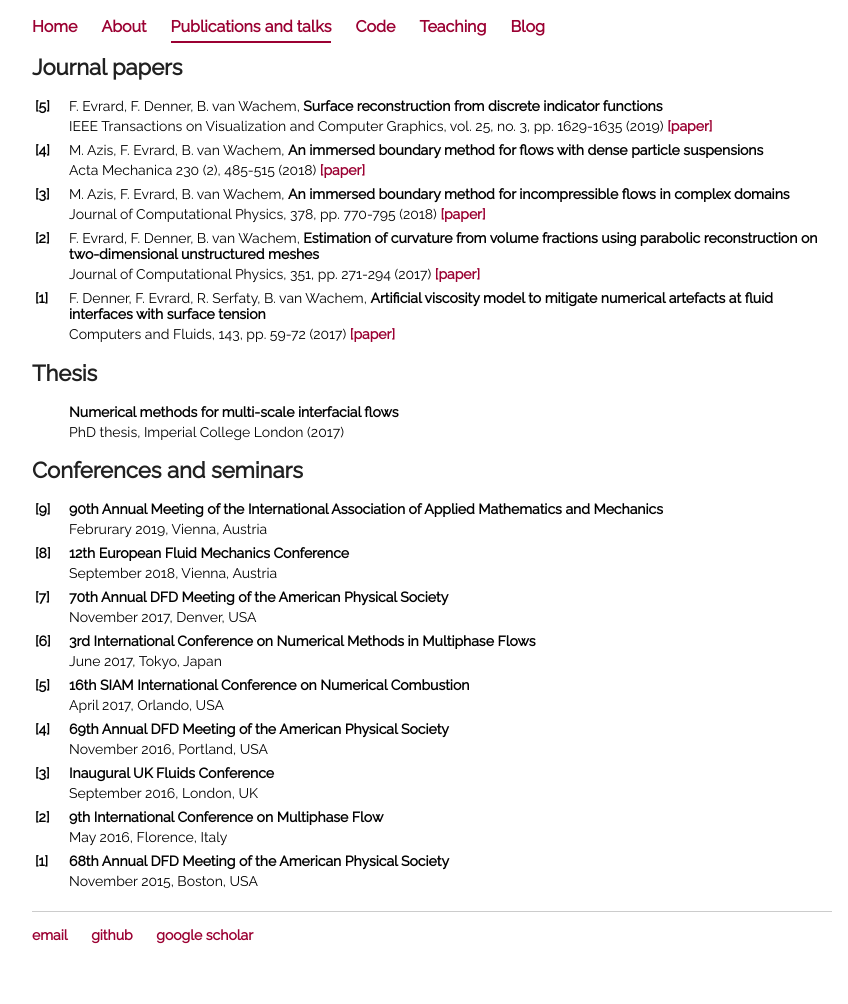
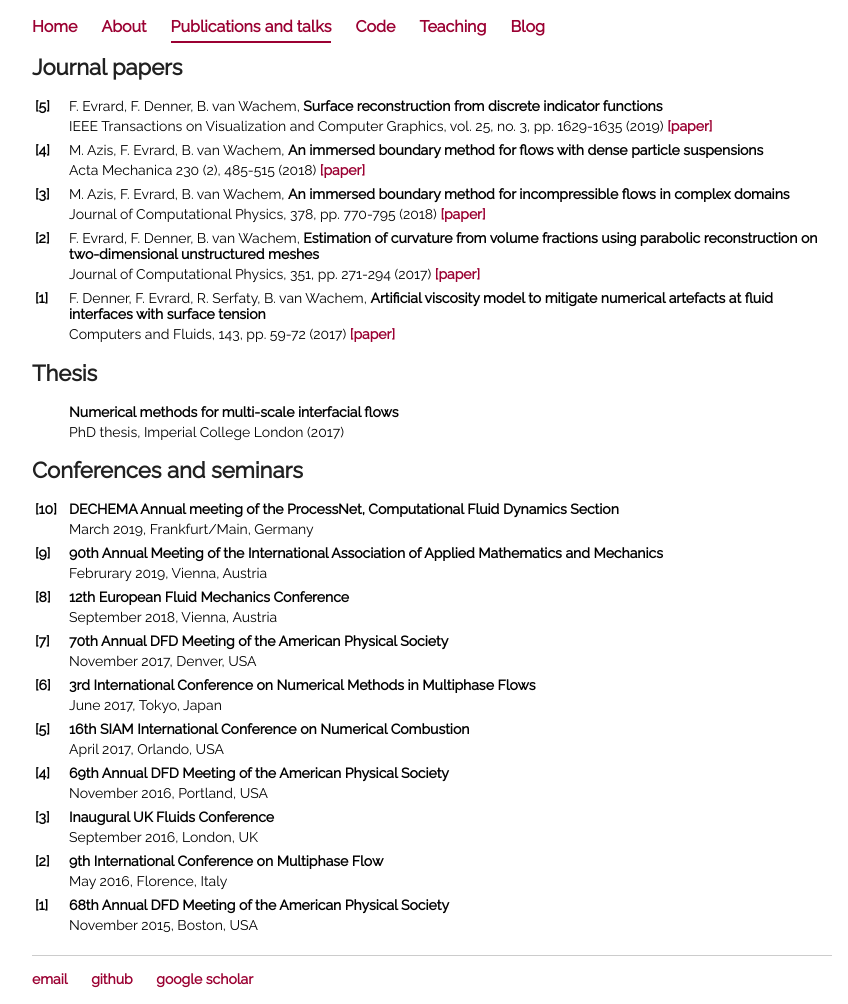
Before and after one commit to fabienevrard/fabienevrard.github.io, a Jekyll site: the page built from publications/index.html, in a window 1280 px wide. Shown: the whole page, without its empty margins (208-1056 px from the left). Built offline with Jekyll 4.4.1, drawn with Linux system fonts in a browser that asks for light colours; before the commit the page ends 960 px from its top, so only the background shows below that.

Commit message:
Update index.html

```diff
--- a/publications/index.html
+++ b/publications/index.html
@@ -73,6 +73,15 @@ volume fractions using parabolic reconstruction on two-dimensional unstructured
 	<table style="width:100%; vertical-align: top; text-align: left;">
 		 <col width=4%>
 		 <col width=95%>
+		 <tr>
+			 <td><b>[10]</b></td>
+			 <td><b>DECHEMA Annual meeting of the ProcessNet, Computational Fluid Dynamics Section</b></td>
+		 </tr>
+		 <tr>
+			 <td></td>
+			 <td>March 2019, Frankfurt/Main, Germany</td>
+		 </tr>
+		 <tr><td></td><td></td></tr>
 		 <tr>
 			 <td><b>[9]</b></td>
 			 <td><b>90th Annual Meeting of the International Association of Applied Mathematics and Mechanics</b></td>
```
